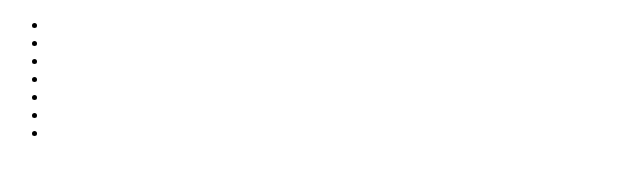
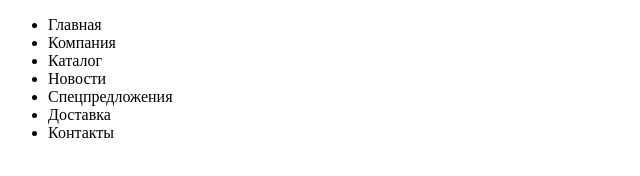
Before and after one commit to nick123554/project-21.11.2023, a plain HTML site: page index.html in a window 1280 px wide. Shown: the whole page, without its empty margins (0-640 px from the left). Drawn offline with Linux system fonts and the light colour scheme.

Commit message:
4 commit

```diff
--- a/index.html
+++ b/index.html
@@ -7,13 +7,13 @@
 <body>
     <header>
         <ul>
-            <li><a href="Главная"></a></li>
-            <li><a href="Компания"></a></li>
-            <li><a href="Каталог"></a></li>
-            <li><a href="Новости"></a></li>
-            <li><a href="Спецпредложения"></a></li>
-            <li><a href="Доставка"></a></li>
-            <li><a href="Контакты"></a></li>
+            <li><a href="blank.html"></a>Главная</li>
+            <li><a href="blank.html"></a>Компания</li>
+            <li><a href="blank.html"></a>Каталог</li>
+            <li><a href="blank.html"></a>Новости</li>
+            <li><a href="blank.html"></a>Спецпредложения</li>
+            <li><a href="blank.html"></a>Доставка</li>
+            <li><a href="blank.html"></a>Контакты</li>
         </ul>
     </header>
 
```
